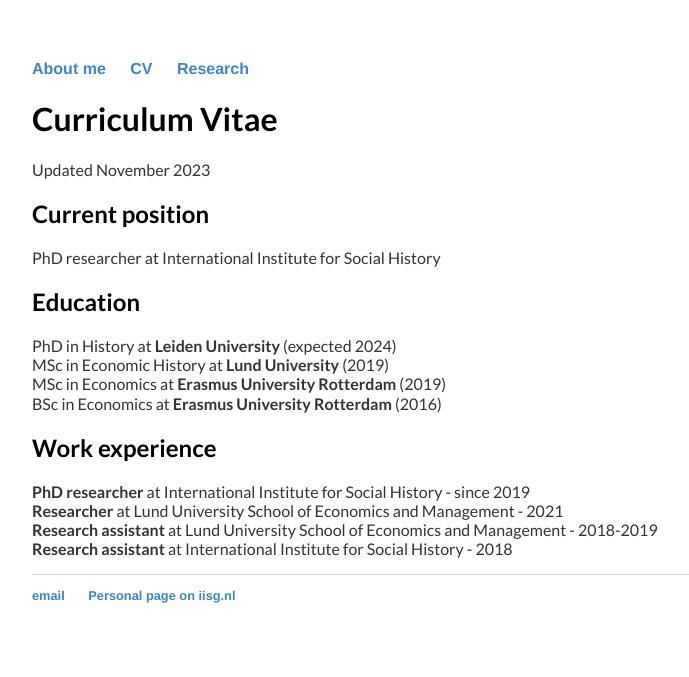
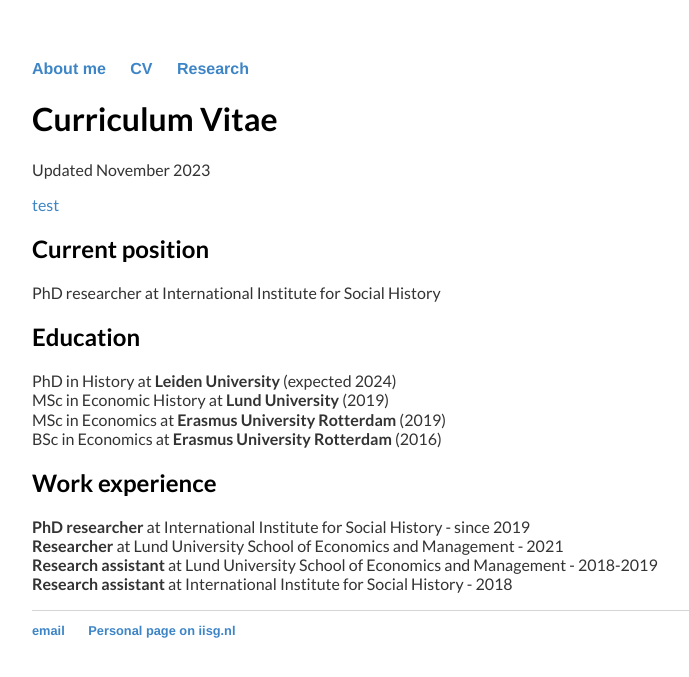
Before and after one commit to kok-joris/kok-joris.github.io, a Jekyll site: the page built from cv/index.html, in a window 1280 px wide. Shown: the top 677 px of the page, without its empty margins (160-849 px from the left). Built offline with Jekyll 4.4.1, drawn with Linux system fonts in a browser that asks for light colours; Markdown is read by kramdown in place of the engine named in the settings.

Commit message:
Update index.html

```diff
--- a/cv/index.html
+++ b/cv/index.html
@@ -12,6 +12,8 @@
 
 	<h1>Curriculum Vitae</h1>
 	<p>Updated November 2023</p>
+
+<p><a href="https://kok-joris.github.io/images/HGGI tweets.pdf"> test</a></p>
 
 	<h2>Current position</h2>
 	<p>PhD researcher at International Institute for Social History</p>
```
